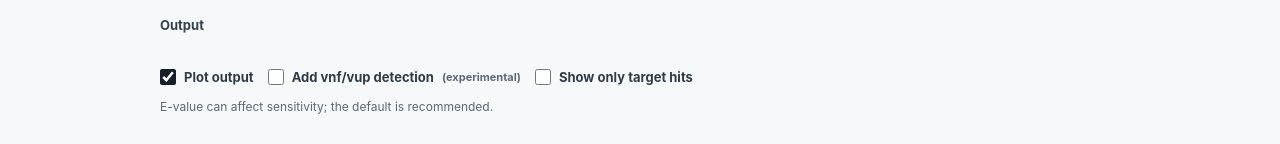
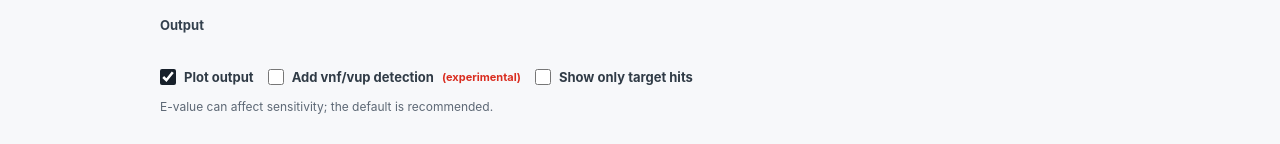
Before and after one commit to kazumaxneo/Nif_finder, a Next.js app in the folder web/: page / in a window 1280 px wide. Shown: the part 1136-1280 px from the top of the page. Built offline with nearby package versions, Linux system fonts and the light colour scheme.

Commit message:
Show busy state and highlight experimental labels

```diff
--- a/web/app/globals.css
+++ b/web/app/globals.css
@@ -419,8 +419,9 @@ input:focus {
 }
 
 .experimental-label {
-  color: var(--muted);
+  color: #d92d20;
   font-size: 11px;
+  font-weight: 750;
 }
 
 .experimental-options {
```
Also changed, not shown: 1 other file (tests, documents, lock files or other folders).
